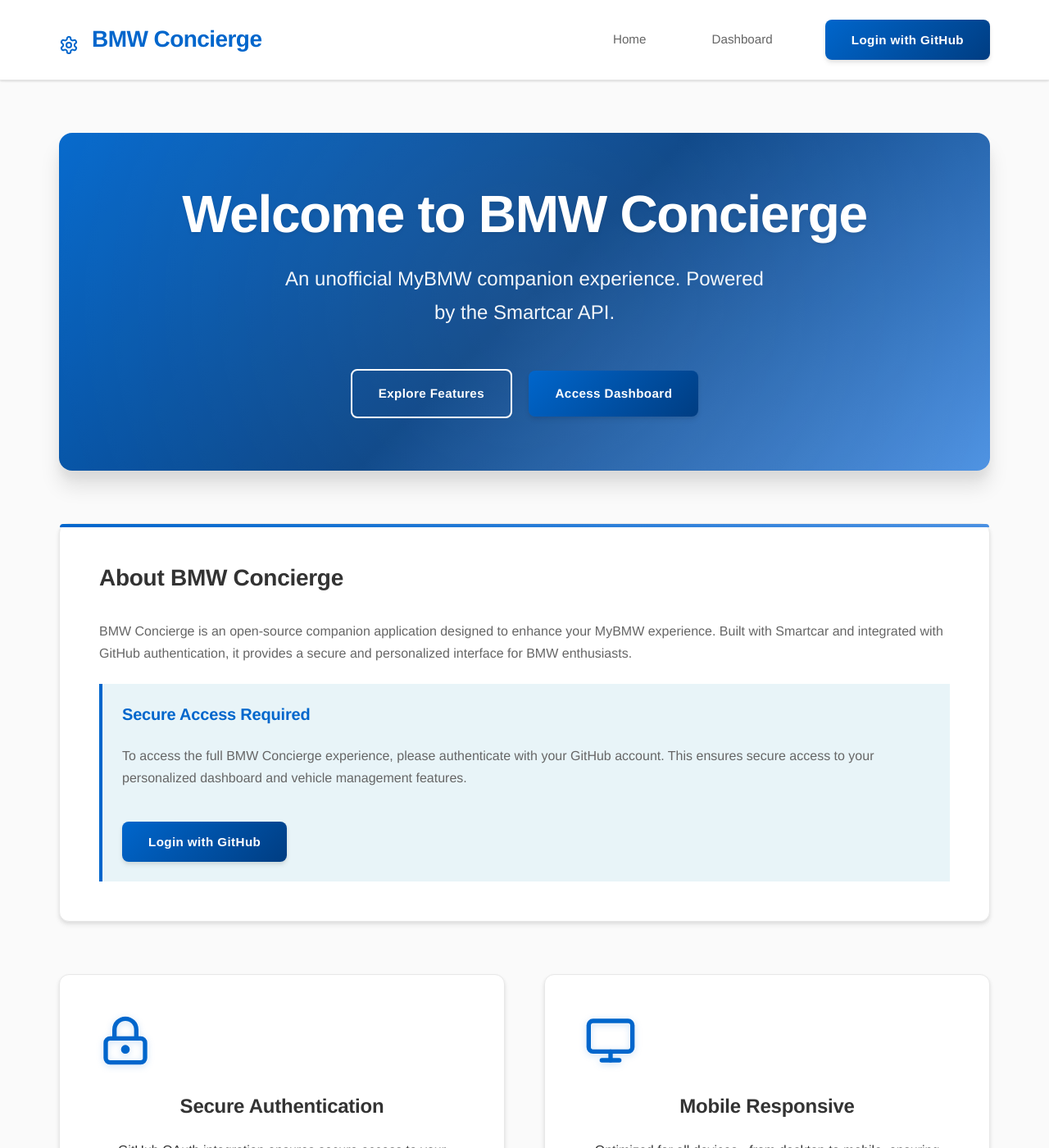
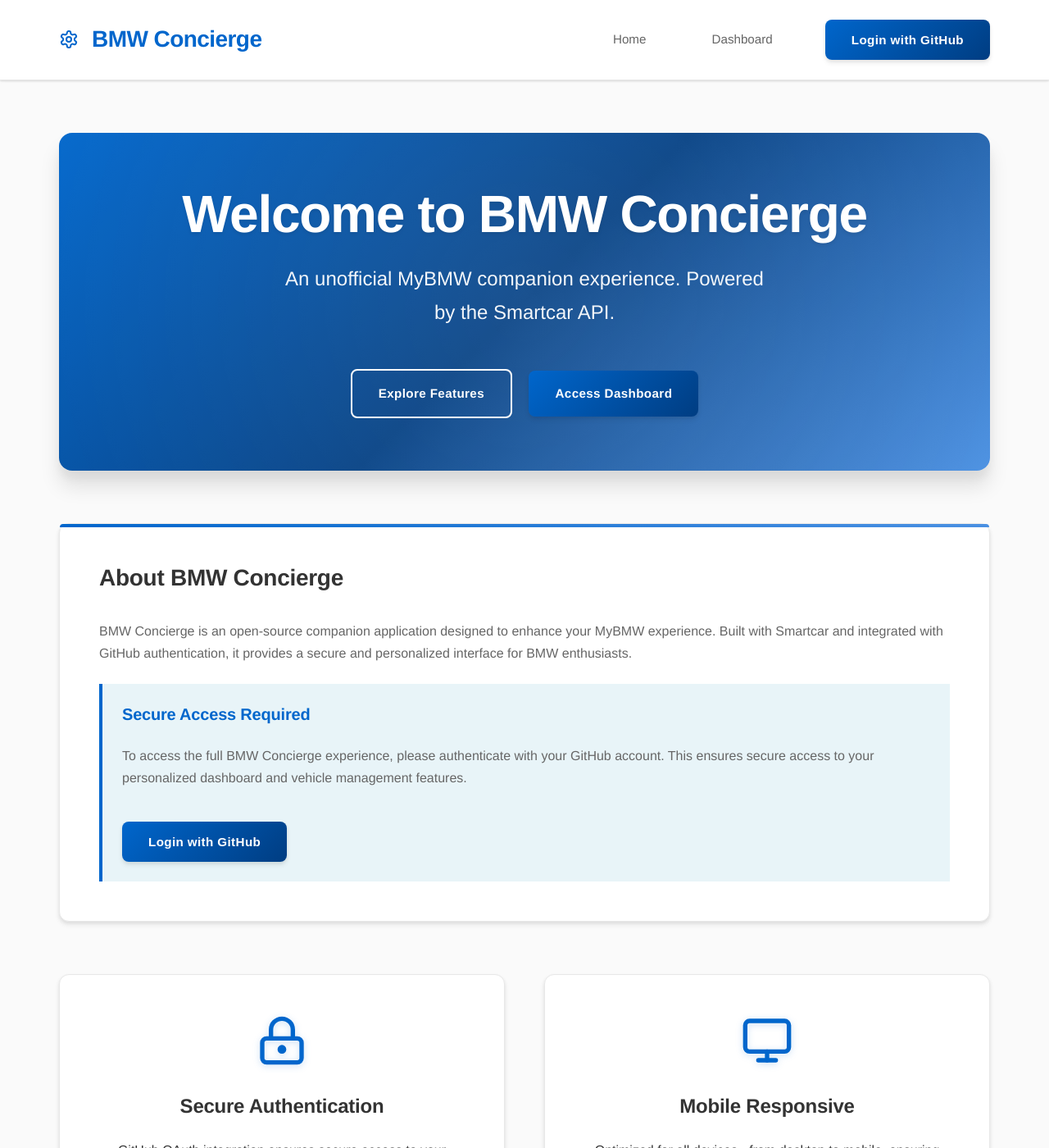
Before and after one commit to chatala1/BMW-Concierge, a Jekyll site: the page built from index.html, in a window 1280 px wide and 1400 px high. Shown: the whole window at 82% size. Built offline with Jekyll 4.4.1, drawn with Linux system fonts in a browser that asks for light colours.

Commit message:
Fix icon alignment issues in navigation and feature cards
- Fixed nav logo icon alignment with proper flexbox alignment
- Improved feature card icon centering and spacing
- Added consistent icon positioning across desktop and mobile
- Ensured icons display properly within their containers

Co-authored-by: chatala1 <16328550+chatala1@users.noreply.github.com>

```diff
--- a/assets/css/style.css
+++ b/assets/css/style.css
@@ -1073,6 +1073,9 @@ a:hover {
     margin-bottom: var(--spacing-lg);
     filter: drop-shadow(0 2px 4px rgba(0, 102, 204, 0.2));
     transition: all var(--transition-base);
+    display: block;
+    margin-left: auto;
+    margin-right: auto;
 }
 
 .icon:hover {
@@ -1085,6 +1088,10 @@ a:hover {
     height: 1.5rem;
     margin-bottom: 0;
     filter: none;
+    display: inline-flex;
+    align-items: center;
+    justify-content: center;
+    vertical-align: middle;
 }
 
 .icon-medium {
@@ -1109,6 +1116,13 @@ a:hover {
     display: inline-flex;
     align-items: center;
     justify-content: center;
+}
+
+/* Feature card icon specific alignment */
+.feature-card .icon {
+    display: block;
+    margin: 0 auto var(--spacing-lg) auto;
+    text-align: center;
 }
 
 /* Loading Animation */
```
